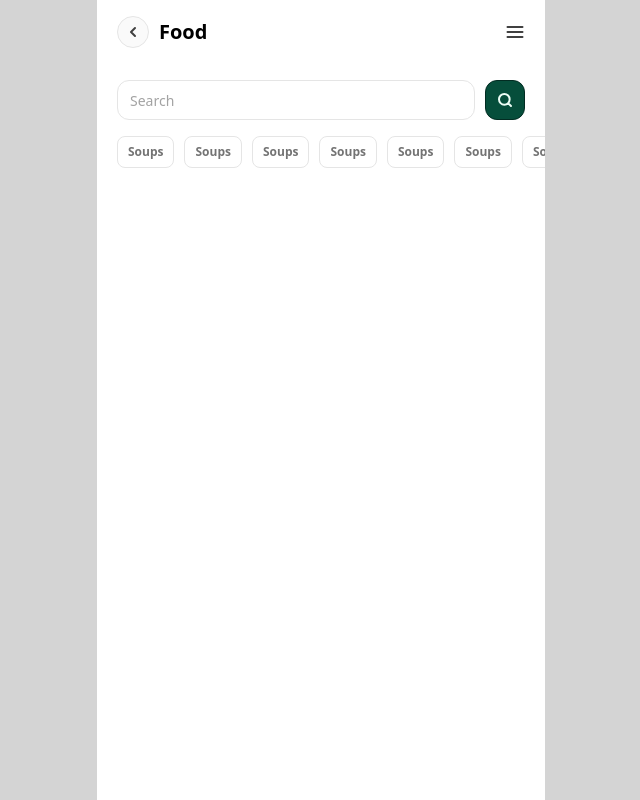
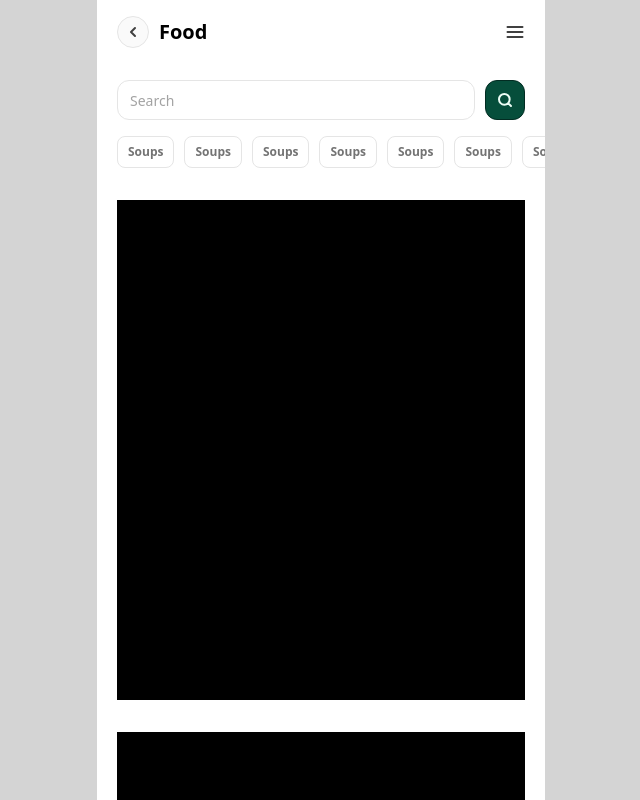
Before and after one commit to nuelobeto/menu-app, a React (Vite) app: page / in a window 1280 px wide. Both pictures are taken after a click on the button "food". Shown: the top 800 px of the page, without its empty margins (319-959 px from the left). Built offline with nearby package versions, Linux system fonts and the light colour scheme.

Commit message:
height fix

```diff
--- a/src/components/common/subcategory-navbar.tsx
+++ b/src/components/common/subcategory-navbar.tsx
@@ -1,6 +1,6 @@
 export const SubcategoryNavbar = () => {
 	return (
-		<nav className="sticky top-0">
+		<nav className="sticky top-[136px]">
 			<div className="w-full h-full flex items-center justify-between gap-2.5 px-5 pt-0 pb-4 overflow-auto hide-scroll bg-white">
 				<a
 					href=""
--- a/src/components/layout.tsx/app-layout.tsx
+++ b/src/components/layout.tsx/app-layout.tsx
@@ -10,14 +10,12 @@ type Props = {
 export const AppLayout = ({ goBack, children, title }: Props) => {
 	return (
 		<div className="w-full max-w-[448px] bg-white mx-auto">
-			<header>
+			<header className="sticky top-0 bg-white">
 				<Navbar goBack={goBack} title={title} />
 				<Search />
 			</header>
 
-			<main className="h-[calc(100dvh-136px)] overflow-auto hide-scroll">
-				{children}
-			</main>
+			<main className="min-h-[calc(100vh-136px)]">{children}</main>
 		</div>
 	);
 };
--- a/src/pages/category.tsx
+++ b/src/pages/category.tsx
@@ -19,7 +19,13 @@ export default function Category() {
 		<AppLayout goBack title={title}>
 			<SubcategoryNavbar />
 
-			<section className="px-5 py-4"></section>
+			<section className="px-5 py-4">
+				<div className="h-[500px] bg-black"></div>
+			</section>
+
+			<section className="px-5 py-4">
+				<div className="h-[500px] bg-black"></div>
+			</section>
 		</AppLayout>
 	);
 }
```
